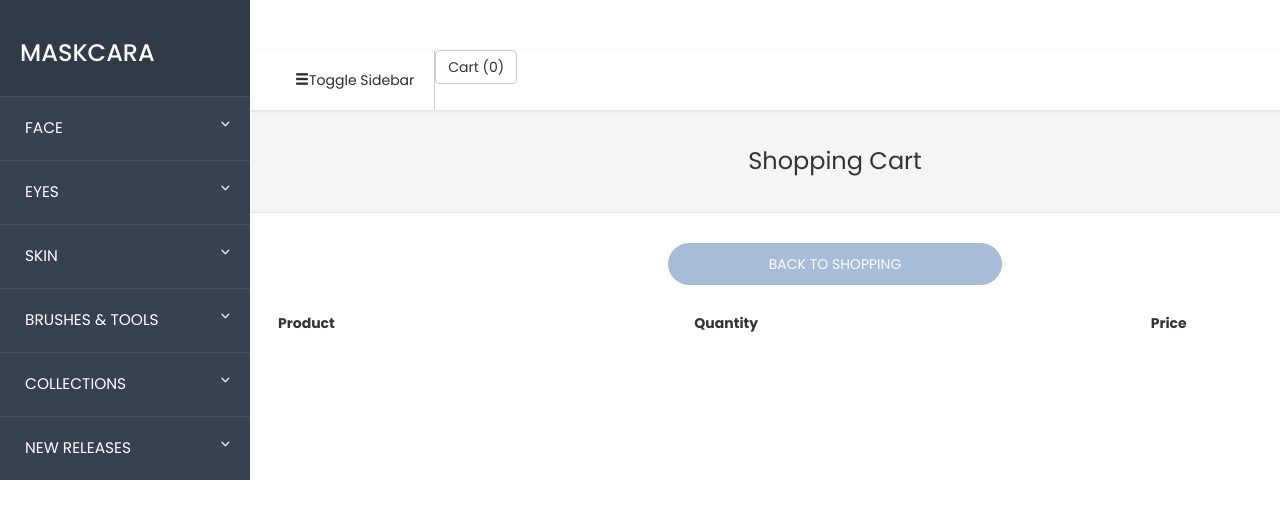
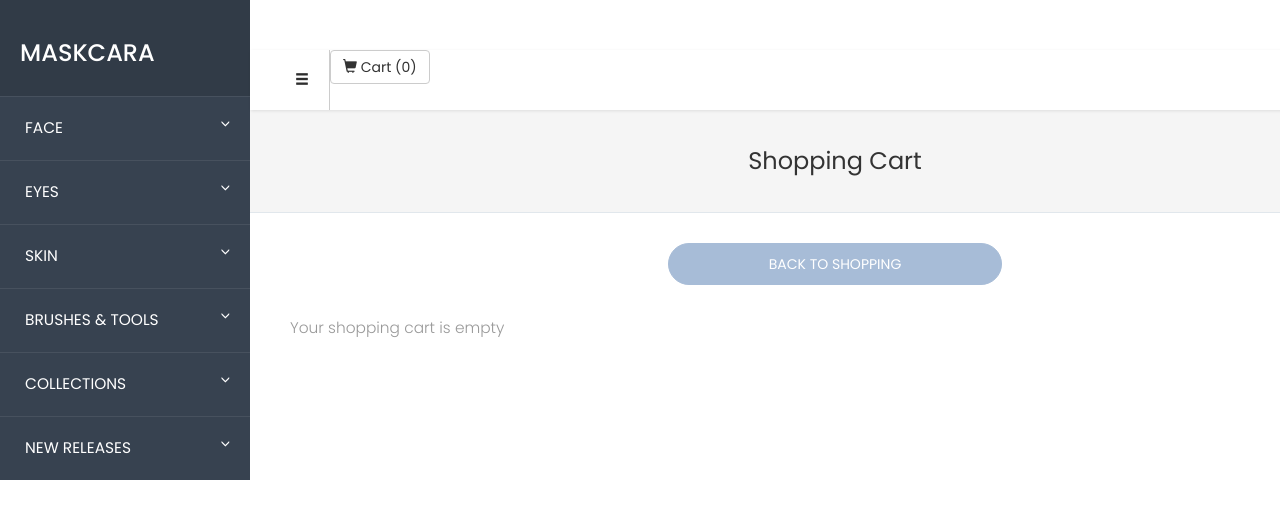
Before and after one commit to ashrafali46/maskcara, a Vue app: page /cart in a window 1280 px wide. Shown: the top 518 px of the page. Built offline with nearby package versions, Linux system fonts and the light colour scheme.

Commit message:
Shopping Cart Added, Bug fixed

```diff
--- a/src/App.vue
+++ b/src/App.vue
@@ -11,10 +11,9 @@
             <div class="navbar-header">
               <button type="button" id="sidebarCollapse" @click="toggleNav" class="btn btn-info navbar-btn">
                 <i class="glyphicon glyphicon-menu-hamburger"></i>
-                <span>Toggle Sidebar</span>
               </button>
               <router-link to="/cart">
-                <button class="btn btn-default pull-right">Cart ({{ getCartItem.length }})</button>
+                <button class="btn btn-default pull-right"><span class="glyphicon glyphicon-shopping-cart" aria-hidden="true"></span> Cart ({{ getCartItem.length }})</button>
               </router-link>
             </div>
           </div>
--- a/src/components/pages/category.vue
+++ b/src/components/pages/category.vue
@@ -10,10 +10,13 @@
 
     <ul class="product-list" v-if="isProductList">
       <li v-for="(item, index) in productCategory.items" :key="index">
+
         <div class="thumbnail">
-          <img v-bind:src="item.image" @click="showProductDetail">
-          <p class="product-title">{{item.title}}</p>
-          <p class="product-price">{{item.price}}</p>
+          <router-link :to="{ path: '/product/' + item.item_code, params: {item_code: item.item_code } }">
+            <img v-bind:src="item.image">
+            <p class="product-title">{{item.title}}</p>
+            <p class="product-price">{{item.price}}</p>
+          </router-link>
           <button class="btn btn-default btn-cart" @click="addToCart(item.item_code)">
             <span class="glyphicon glyphicon-shopping-cart" aria-hidden="true"></span> ADD TO CART</button>
         </div>
--- a/src/components/pages/product-detail.vue
+++ b/src/components/pages/product-detail.vue
@@ -36,11 +36,6 @@
 <script>
   export default {
     name: 'product-detail',
-    data() {
-      return {
-        productDesc: ''
-      }
-    },
     mounted() {
       //when the component is loaded, trigger the api call from store
       this.$store.dispatch('getProductDetail')
--- a/src/components/pages/shopping-cart.vue
+++ b/src/components/pages/shopping-cart.vue
@@ -10,7 +10,7 @@
      BACK TO SHOPPING
     </button>
     </router-link>
-    <table class="table table-striped">
+    <table class="table table-striped" v-if="cart.length != 0">
       <thead>
         <tr>
           <td>
@@ -35,6 +35,9 @@
         </tr>
       </tbody>
     </table>
+    <div v-else>
+        <p class="info">Your shopping cart is empty</p>
+    </div>
   </div>
 </template>
 <script>
@@ -73,4 +76,8 @@
       margin: 0 20px !important;
   }
 
+  .info{
+      margin: 30px 40px;
+  }
+
 </style>
--- a/src/router/index.js
+++ b/src/router/index.js
@@ -1,17 +1,22 @@
 import Vue from 'vue'
 import Router from 'vue-router'
 import Category from '@/components/pages/category'
+import Product from '@/components/pages/product-detail'
 import ShoppingCart from '@/components/pages/shopping-cart'
 
 Vue.use(Router)
 
 export default new Router({
   mode: 'history',
-  routes: [
-    {
+  routes: [{
       path: '/',
       name: 'Category',
       component: Category
+    },
+    {
+      path: '/product/:item_code',
+      name: 'Product',
+      component: Product
     },
     {
       path: '/cart',
```
